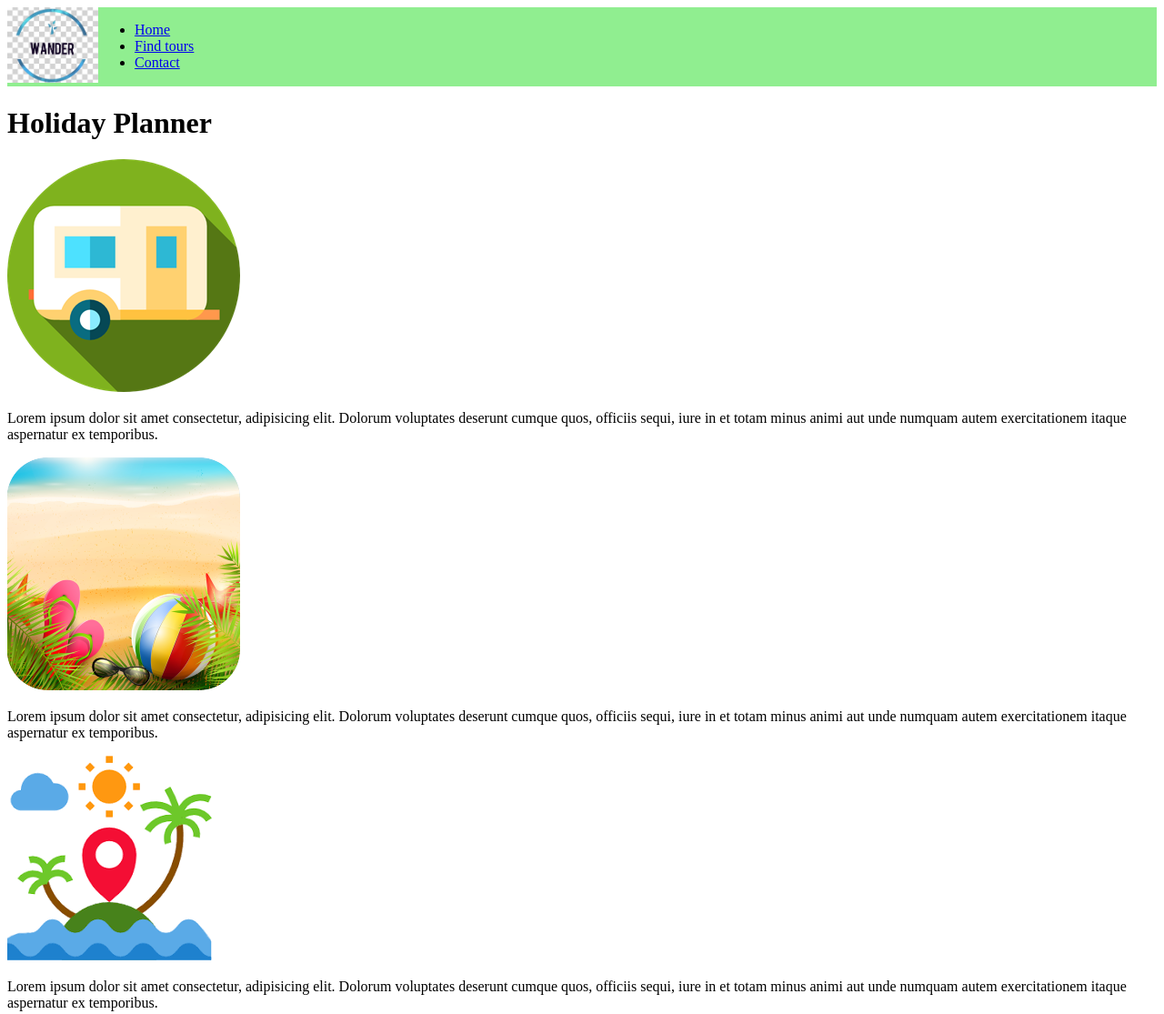
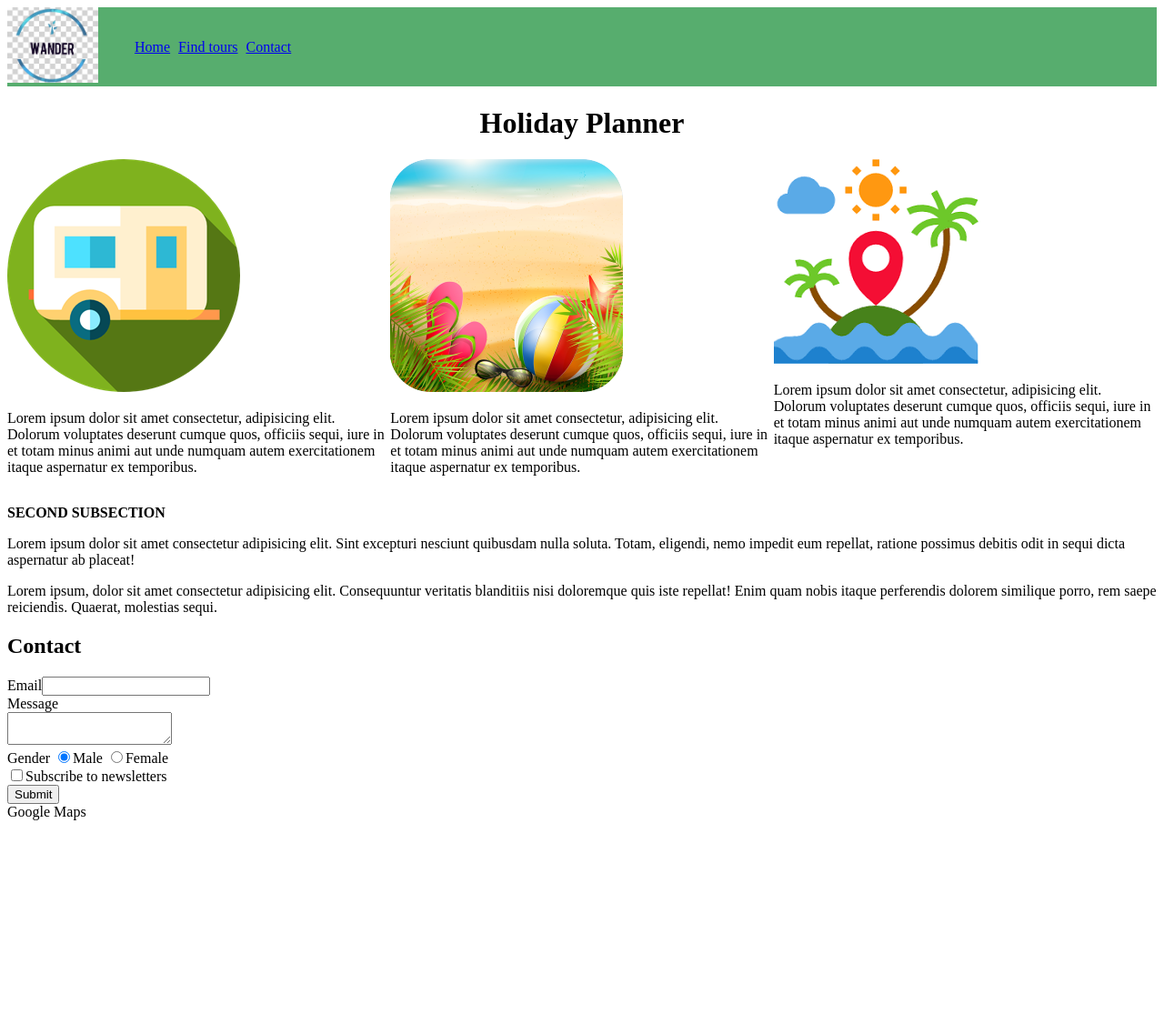
Before and after one commit to DorinCiora/Holiday-Planner, a plain HTML site: page index.html in a window 1280 px wide. Shown: the top 1115 px of the page at 91% size. After the commit the page ends 910 px from the top, so only its background shows below. Drawn offline with Linux system fonts and the light colour scheme.

Commit message:
edit project

```diff
--- a/index.html
+++ b/index.html
@@ -15,36 +15,38 @@
             <ul>
                 <li><a href="#">Home</a></li>
                 <li><a href="#">Find tours</a></li>
-                <li><a href="#">Contact</a></li>
+                <li><a href="#contact">Contact</a></li>
             </ul>
+        </nav>
         </div>
-        </nav>
         <h1>Holiday Planner</h1>
         <div class="banner">
             <div class="card-banner">
                 <div class="card-logo">
                     <img src="./picture/image1.png" alt="logo">
-                </div>
+                    <div class="container">
                         <p>Lorem ipsum dolor sit amet consectetur, adipisicing elit. Dolorum voluptates deserunt cumque quos, officiis sequi, iure in et totam minus animi aut unde numquam autem exercitationem itaque aspernatur ex temporibus.</p>
                     </div>
                 </div>
-        <div class="banner">
+            </div>
             <div class="card-banner">
             <div class="card-logo">
                 <img src="./picture/image2.png" alt="logo">
-                </div>
+                <div class="container">
                     <p>Lorem ipsum dolor sit amet consectetur, adipisicing elit. Dolorum voluptates deserunt cumque quos, officiis sequi, iure in et totam minus animi aut unde numquam autem exercitationem itaque aspernatur ex temporibus.</p>
                 </div>
             </div>
-        <div class="banner">
+            </div>
             <div class="card-banner">
             <div class="card-logo">
                 <img src="./picture/image 3.png" alt="logo">
-                </div>
+                <div class="container">
                     <p>Lorem ipsum dolor sit amet consectetur, adipisicing elit. Dolorum voluptates deserunt cumque quos, officiis sequi, iure in et totam minus animi aut unde numquam autem exercitationem itaque aspernatur ex temporibus.</p>
                 </div>
             </div>
-    <div class="subsection">
+            </div>
+        </div>
+    <div class="section">
         <p><strong>SECOND SUBSECTION</strong></p>
         <p>Lorem ipsum dolor sit amet consectetur adipisicing elit. Sint excepturi nesciunt quibusdam nulla soluta. Totam, eligendi, nemo impedit eum repellat, ratione possimus debitis odit in sequi dicta aspernatur ab placeat!</p>
     </div>
--- a/style.css
+++ b/style.css
@@ -1,4 +1,28 @@
 .nav-bar {
     display: flex;
-    background-color: lightgreen;
+    background-color: #57ad6e;
 }
+
+.nav-links {
+    display: flex;
+    align-items: center;
+    margin-right: 5px;
+}
+
+.nav-links ul li {
+    display: inline;
+    margin-right: 5px;
+}
+
+.nav-links ul {
+
+    margin-right: 5px;
+}
+
+h1 {
+    text-align: center;
+}
+
+.banner {
+    display: flex;
+}
```
Lines whose indentation alone changed are shown as unchanged.
